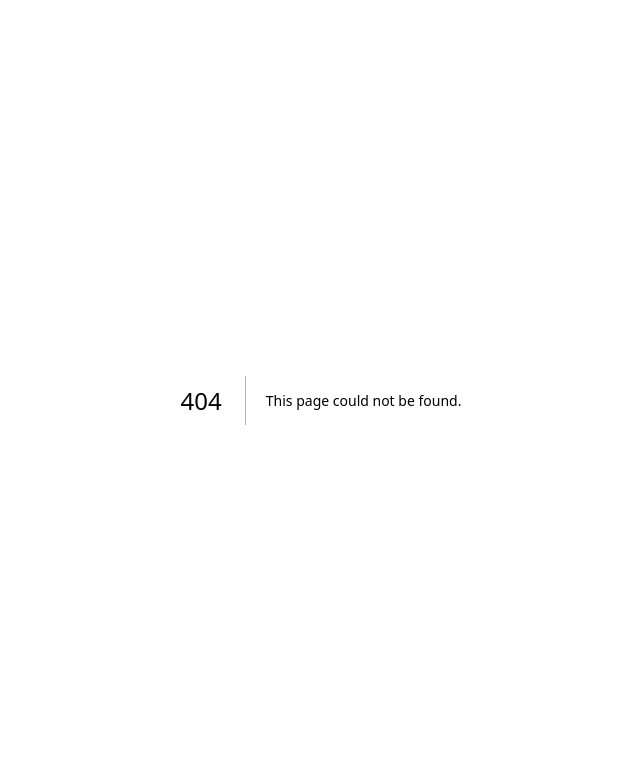
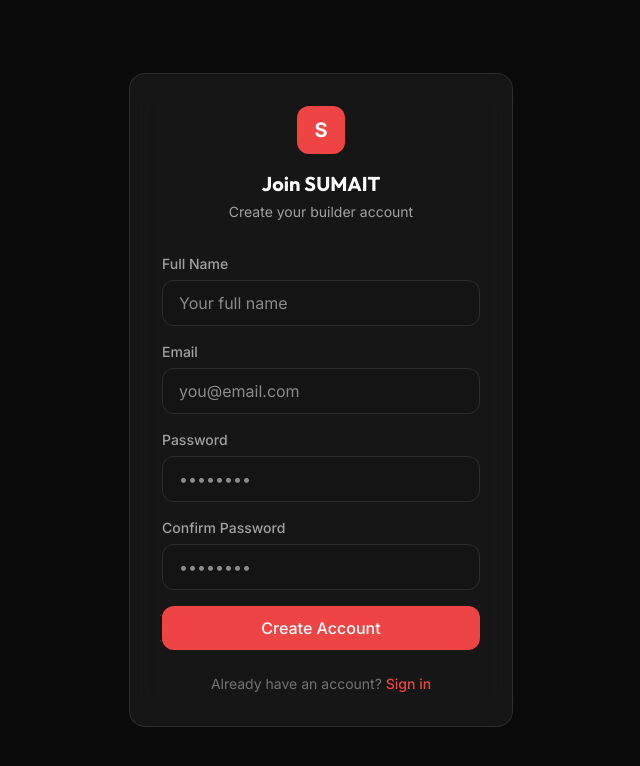
Before and after one commit to evolvebryan2025/-SUMAIT-Command-Center., a Next.js app: page /signup in a window 1280 px wide. Before the commit this address had no page. Shown: the top 766 px of the page, without its empty margins (319-959 px from the left). Built offline with nearby package versions, Linux system fonts and the light colour scheme.

Commit message:
feat: add builder signup page with 4-member hard limit
Signup page at /signup with name, email, password fields matching
the existing login page dark theme. API route enforces max 4 active
member signups server-side via service role client. Login page now
links to signup for new builders.

```diff
--- /dev/null
+++ b/src/app/api/auth/signup/route.ts
@@ -0,0 +1,87 @@
+import { NextRequest, NextResponse } from "next/server";
+import { createAdminClient } from "@/lib/supabase/admin";
+
+const MAX_MEMBERS = 4;
+
+export async function POST(request: NextRequest) {
+  let body: { name?: string; email?: string; password?: string };
+  try {
+    body = await request.json();
+  } catch {
+    return NextResponse.json({ error: "Invalid request body" }, { status: 400 });
+  }
+
+  const { name, email, password } = body;
+
+  if (!name || !name.trim()) {
+    return NextResponse.json({ error: "Name is required" }, { status: 400 });
+  }
+
+  if (!email || !email.trim()) {
+    return NextResponse.json({ error: "Email is required" }, { status: 400 });
+  }
+
+  if (!password || password.length < 6) {
+    return NextResponse.json(
+      { error: "Password must be at least 6 characters" },
+      { status: 400 }
+    );
+  }
+
+  const supabase = createAdminClient();
+
+  // Check current member count (enforce hard limit)
+  const { count, error: countError } = await supabase
+    .from("profiles")
+    .select("id", { count: "exact", head: true })
+    .eq("role", "member")
+    .eq("is_active", true);
+
+  if (countError) {
+    return NextResponse.json(
+      { error: "Unable to verify signup availability" },
+      { status: 500 }
+    );
+  }
+
+  if ((count ?? 0) >= MAX_MEMBERS) {
+    return NextResponse.json(
+      { error: "Signup is currently closed. Maximum team capacity reached." },
+      { status: 403 }
+    );
+  }
+
+  // Create the auth user with the service role client
+  const { data, error: createError } = await supabase.auth.admin.createUser({
+    email: email.trim(),
+    password,
+    email_confirm: true,
+    user_metadata: { name: name.trim(), role: "member" },
+  });
+
+  if (createError) {
+    // Supabase returns "User already registered" for duplicate emails
+    return NextResponse.json({ error: createError.message }, { status: 400 });
+  }
+
+  // The handle_new_user() trigger auto-creates the profile, but in case of
+  // a race condition with the trigger, ensure it exists
+  const { error: profileCheck } = await supabase
+    .from("profiles")
+    .select("id")
+    .eq("id", data.user.id)
+    .single();
+
+  if (profileCheck) {
+    // Trigger hasn't fired yet — insert manually
+    await supabase.from("profiles").upsert({
+      id: data.user.id,
+      name: name.trim(),
+      email: email.trim(),
+      role: "member",
+      is_active: true,
+    });
+  }
+
+  return NextResponse.json({ success: true });
+}
--- a/src/app/login/page.tsx
+++ b/src/app/login/page.tsx
@@ -3,6 +3,7 @@
 import { useState } from "react";
 import { createClient } from "@/lib/supabase/client";
 import { useRouter } from "next/navigation";
+import Link from "next/link";
 
 export default function LoginPage() {
   const [email, setEmail] = useState("");
@@ -115,6 +116,17 @@ export default function LoginPage() {
             {loading ? "Signing in..." : "Sign In"}
           </button>
         </form>
+
+        <p className="text-center text-sm mt-6" style={{ color: "rgba(255,255,255,0.4)" }}>
+          New builder?{" "}
+          <Link
+            href="/signup"
+            className="font-medium hover:underline"
+            style={{ color: "#ef4444" }}
+          >
+            Create an account
+          </Link>
+        </p>
       </div>
     </div>
   );
--- /dev/null
+++ b/src/app/signup/layout.tsx
@@ -0,0 +1,3 @@
+export default function SignupLayout({ children }: { children: React.ReactNode }) {
+  return children;
+}
--- /dev/null
+++ b/src/app/signup/page.tsx
@@ -0,0 +1,225 @@
+"use client";
+
+import { useState } from "react";
+import { createClient } from "@/lib/supabase/client";
+import { useRouter } from "next/navigation";
+import Link from "next/link";
+
+export default function SignupPage() {
+  const [name, setName] = useState("");
+  const [email, setEmail] = useState("");
+  const [password, setPassword] = useState("");
+  const [confirmPassword, setConfirmPassword] = useState("");
+  const [error, setError] = useState("");
+  const [loading, setLoading] = useState(false);
+  const router = useRouter();
+
+  async function handleSignup(e: React.FormEvent) {
+    e.preventDefault();
+    setError("");
+
+    if (password !== confirmPassword) {
+      setError("Passwords do not match");
+      return;
+    }
+
+    if (password.length < 6) {
+      setError("Password must be at least 6 characters");
+      return;
+    }
+
+    setLoading(true);
+
+    try {
+      // Call signup API (enforces the 4-member limit server-side)
+      const res = await fetch("/api/auth/signup", {
+        method: "POST",
+        headers: { "Content-Type": "application/json" },
+        body: JSON.stringify({
+          name: name.trim(),
+          email: email.trim(),
+          password,
+        }),
+      });
+
+      const data = await res.json();
+
+      if (!res.ok) {
+        setError(data.error ?? "Signup failed");
+        setLoading(false);
+        return;
+      }
+
+      // Auto-login after successful signup
+      const supabase = createClient();
+      const { error: loginError } = await supabase.auth.signInWithPassword({
+        email: email.trim(),
+        password,
+      });
+
+      if (loginError) {
+        setError("Account created! Please sign in.");
+        setLoading(false);
+        return;
+      }
+
+      router.push("/");
+      router.refresh();
+    } catch {
+      setError("Something went wrong. Please try again.");
+      setLoading(false);
+    }
+  }
+
+  const inputStyle = {
+    background: "#141414",
+    border: "1px solid rgba(255,255,255,0.1)",
+  };
+
+  return (
+    <div
+      className="min-h-screen flex items-center justify-center p-4"
+      style={{
+        background: "#0a0a0a",
+        fontFamily: "'Inter', sans-serif",
+      }}
+    >
+      <div
+        className="w-full max-w-sm p-8 rounded-2xl"
+        style={{
+          background: "rgba(255,255,255,0.05)",
+          border: "1px solid rgba(255,255,255,0.1)",
+          backdropFilter: "blur(16px)",
+        }}
+      >
+        <div className="text-center mb-8">
+          <div
+            className="w-12 h-12 rounded-xl mx-auto mb-4 flex items-center justify-center text-white font-bold text-xl"
+            style={{ background: "#ef4444" }}
+          >
+            S
+          </div>
+          <h1
+            className="text-xl font-bold text-white"
+            style={{ fontFamily: "'Outfit', sans-serif" }}
+          >
+            Join SUMAIT
+          </h1>
+          <p className="text-sm mt-1" style={{ color: "rgba(255,255,255,0.6)" }}>
+            Create your builder account
+          </p>
+        </div>
+
+        <form onSubmit={handleSignup} className="space-y-4">
+          <div>
+            <label
+              className="block text-sm font-medium mb-1.5"
+              style={{ color: "rgba(255,255,255,0.6)" }}
+            >
+              Full Name
+            </label>
+            <input
+              type="text"
+              value={name}
+              onChange={(e) => setName(e.target.value)}
+              required
+              className="w-full px-4 py-2.5 rounded-xl text-white outline-none transition-all"
+              style={inputStyle}
+              onFocus={(e) => (e.target.style.boxShadow = "0 0 0 2px #ef4444")}
+              onBlur={(e) => (e.target.style.boxShadow = "none")}
+              placeholder="Your full name"
+            />
+          </div>
+
+          <div>
+            <label
+              className="block text-sm font-medium mb-1.5"
+              style={{ color: "rgba(255,255,255,0.6)" }}
+            >
+              Email
+            </label>
+            <input
+              type="email"
+              value={email}
+              onChange={(e) => setEmail(e.target.value)}
+              required
+              className="w-full px-4 py-2.5 rounded-xl text-white outline-none transition-all"
+              style={inputStyle}
+              onFocus={(e) => (e.target.style.boxShadow = "0 0 0 2px #ef4444")}
+              onBlur={(e) => (e.target.style.boxShadow = "none")}
+              placeholder="you@email.com"
+            />
+          </div>
+
+          <div>
+            <label
+              className="block text-sm font-medium mb-1.5"
+              style={{ color: "rgba(255,255,255,0.6)" }}
+            >
+              Password
+            </label>
+            <input
+              type="password"
+              value={password}
+              onChange={(e) => setPassword(e.target.value)}
+              required
+              className="w-full px-4 py-2.5 rounded-xl text-white outline-none transition-all"
+              style={inputStyle}
+              onFocus={(e) => (e.target.style.boxShadow = "0 0 0 2px #ef4444")}
+              onBlur={(e) => (e.target.style.boxShadow = "none")}
+              placeholder="••••••••"
+            />
+          </div>
+
+          <div>
+            <label
+              className="block text-sm font-medium mb-1.5"
+              style={{ color: "rgba(255,255,255,0.6)" }}
+            >
+              Confirm Password
+            </label>
+            <input
+              type="password"
+              value={confirmPassword}
+              onChange={(e) => setConfirmPassword(e.target.value)}
+              required
+              className="w-full px-4 py-2.5 rounded-xl text-white outline-none transition-all"
+              style={inputStyle}
+              onFocus={(e) => (e.target.style.boxShadow = "0 0 0 2px #ef4444")}
+              onBlur={(e) => (e.target.style.boxShadow = "none")}
+              placeholder="••••••••"
+            />
+          </div>
+
+          {error && (
+            <p className="text-sm text-red-400 bg-red-400/10 px-3 py-2 rounded-lg">
+              {error}
+            </p>
+          )}
+
+          <button
+            type="submit"
+            disabled={loading}
+            className="w-full py-2.5 rounded-xl text-white font-medium transition-all cursor-pointer disabled:opacity-50"
+            style={{ background: "#ef4444" }}
+            onMouseEnter={(e) => (e.currentTarget.style.filter = "brightness(1.1)")}
+            onMouseLeave={(e) => (e.currentTarget.style.filter = "none")}
+          >
+            {loading ? "Creating account..." : "Create Account"}
+          </button>
+        </form>
+
+        <p className="text-center text-sm mt-6" style={{ color: "rgba(255,255,255,0.4)" }}>
+          Already have an account?{" "}
+          <Link
+            href="/login"
+            className="font-medium hover:underline"
+            style={{ color: "#ef4444" }}
+          >
+            Sign in
+          </Link>
+        </p>
+      </div>
+    </div>
+  );
+}
```
